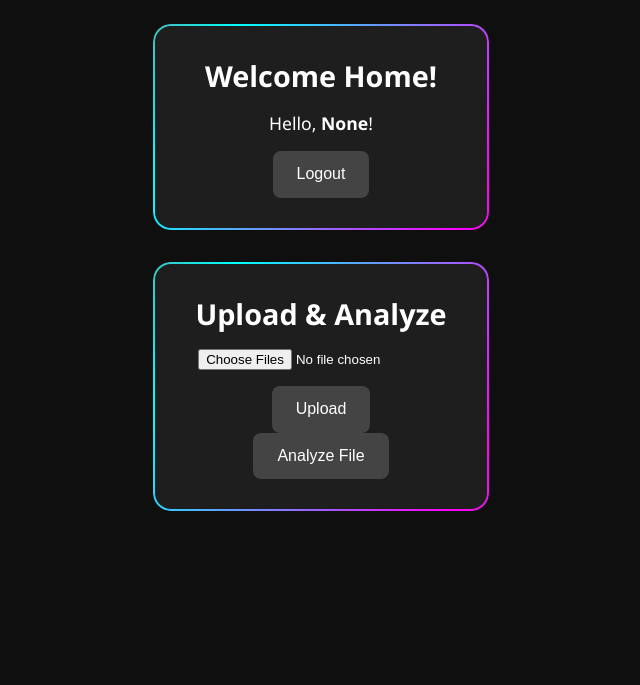
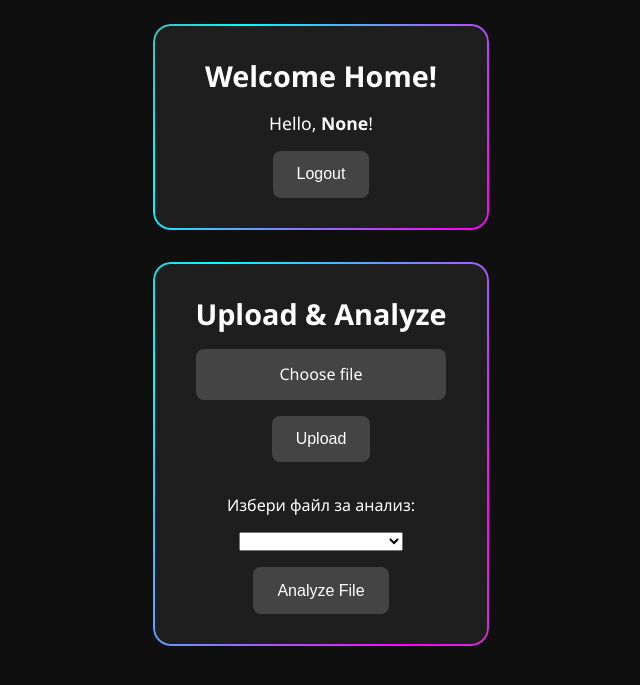
Before and after one commit to AlexanderBedrosyan/data-checker, a Flask app: page / in a window 1280 px wide. Shown: the top 685 px of the page, without its empty margins (319-959 px from the left). Run offline with Flask 3, Linux system fonts and the light colour scheme; a user stored in the database is signed in; lists and menus that the app fills with data are empty.

Commit message:
Change home html

```diff
--- a/app/templates/home.html
+++ b/app/templates/home.html
@@ -4,6 +4,7 @@
     <meta charset="UTF-8">
     <title>Home Page</title>
     <link rel="stylesheet" href="{{ url_for('static', filename='home.css') }}">
+    <meta name="viewport" content="width=device-width, initial-scale=1.0">
 </head>
 <body>
 
@@ -22,22 +23,32 @@
         </div>
     </div>
 
-        <!-- File Upload & Analyze -->
     <div class="card">
         <div class="login-box">
-                <h2>Upload & Analyze</h2>
-                <form method="post" action="{{ url_for('main.upload') }}" enctype="multipart/form-data">
+            <h2 style="text-align: center;">Upload & Analyze</h2>
+
+            <!-- Upload Form -->
+            <form method="post" action="{{ url_for('main.upload') }}" enctype="multipart/form-data"
+                  style="display: flex; flex-direction: column; align-items: center; gap: 1rem;">
                 <input type="hidden" name="csrf_token" value="{{ csrf_token() }}"/>
-                    <input type="file" name="file" accept=".pdf,.xls,.xlsx" multiple>
+                <label class="custom-file-upload">
+                    <input type="file" name="file" accept=".pdf,.xls,.xlsx" multiple>Choose file
+                </label>
                 <button type="submit">Upload</button>
             </form>
-                <form method="post" action="{{ url_for('main.analyze') }}">
+
+            <!-- Analyze Form -->
+            <form method="post" action="{{ url_for('main.analyze') }}"
+                  style="display: flex; flex-direction: column; align-items: center; gap: 1rem; margin-top: 2rem;">
                 <input type="hidden" name="csrf_token" value="{{ csrf_token() }}"/>
+                <label for="fileSelect" style="width: 100%; text-align: center;">Избери файл за анализ:</label>
+                <select id="fileSelect" name="selected_file" style="width: 60%; max-width: 300px;"></select>
                 <button type="submit">Analyze File</button>
             </form>
         </div>
     </div>
 
+
 </div>
 </body>
 </html>
```
Lines whose indentation alone changed are shown as unchanged.
